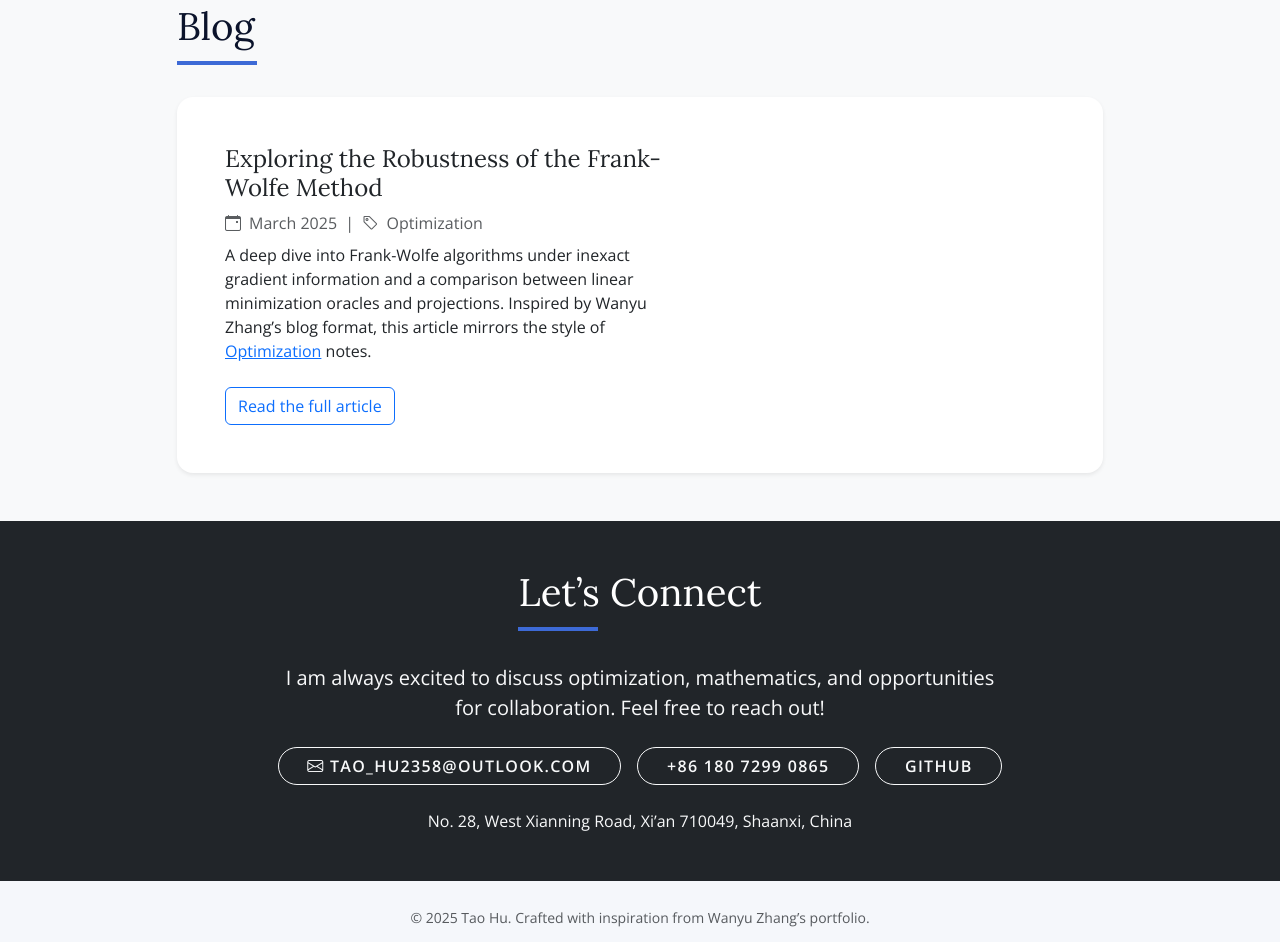
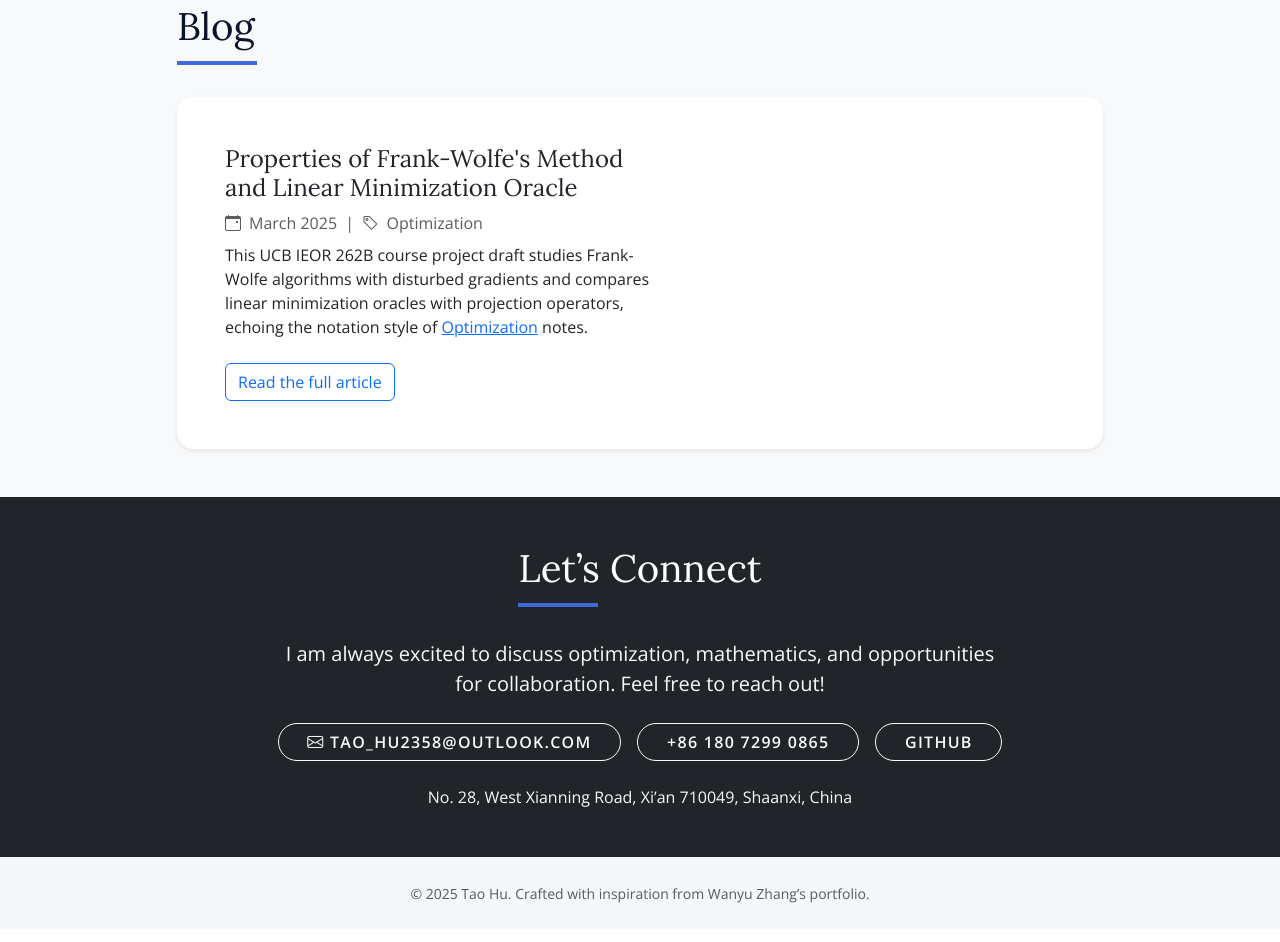
Before and after one commit to taohu-hub/taohu-hub.github.io, a plain HTML site: page index.html in a window 1280 px wide. Shown: the part 4731-5673 px from the top of the page. Drawn offline with nearby package versions, Linux system fonts and the light colour scheme.

Commit message:
Align homepage blog card with course project

```diff
--- a/index.html
+++ b/index.html
@@ -269,9 +269,9 @@
             <div class="card shadow-sm border-0 overflow-hidden">
               <div class="row g-0 align-items-center">
                 <div class="col-md-7 p-4 p-md-5">
-                  <h3 class="h4">Exploring the Robustness of the Frank-Wolfe Method</h3>
+                  <h3 class="h4">Properties of Frank-Wolfe's Method and Linear Minimization Oracle</h3>
                   <p class="text-muted mb-2"><i class="bi bi-calendar-event me-2"></i>March 2025 &nbsp;|&nbsp; <i class="bi bi-tag me-2"></i>Optimization</p>
-                  <p class="mb-4">A deep dive into Frank-Wolfe algorithms under inexact gradient information and a comparison between linear minimization oracles and projections. Inspired by Wanyu Zhang’s blog format, this article mirrors the style of <a href="https://zwyhahaha.github.io/tags/#Optimization" class="link-primary" target="_blank" rel="noopener">Optimization</a> notes.</p>
+                  <p class="mb-4">This UCB IEOR 262B course project draft studies Frank-Wolfe algorithms with disturbed gradients and compares linear minimization oracles with projection operators, echoing the notation style of <a href="https://zwyhahaha.github.io/tags/#Optimization" class="link-primary" target="_blank" rel="noopener">Optimization</a> notes.</p>
                   <a class="btn btn-outline-primary" href="blog/UCB%20IEOR%20262B%20course%20project.html">Read the full article</a>
                 </div>
                 <div class="col-md-5 d-none d-md-block">
```
